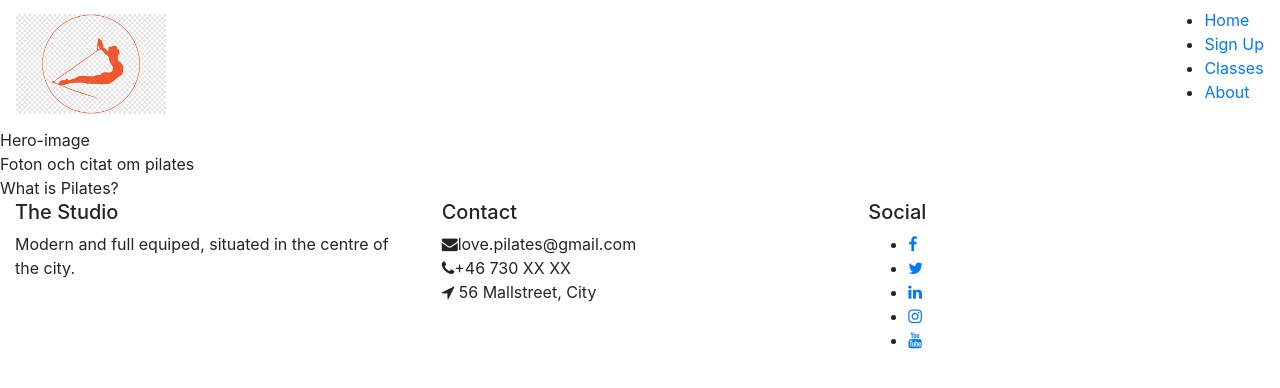
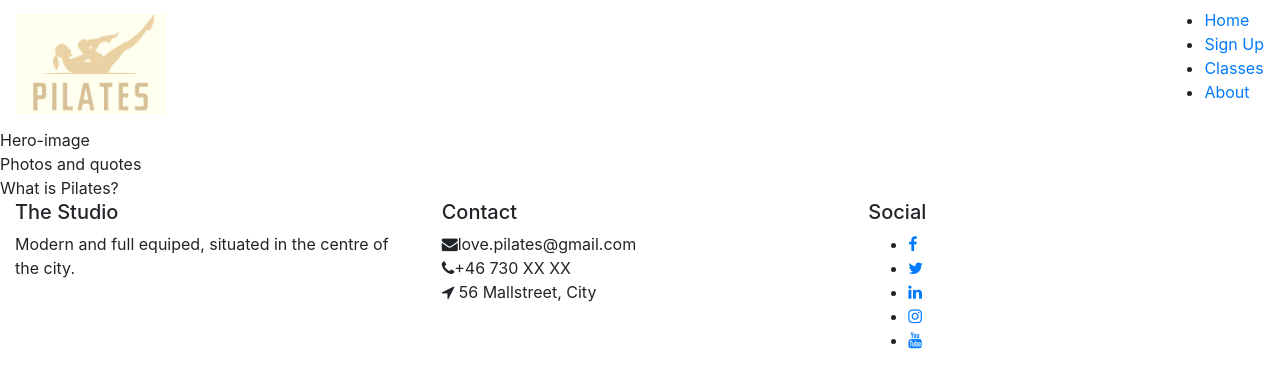
Before and after one commit to Carina-P/Love-Pilates, a plain HTML site: page index.html in a window 1280 px wide. Drawn offline with nearby package versions, Linux system fonts and the light colour scheme.

Commit message:
feat: Added/tested a logo

```diff
--- a/index.html
+++ b/index.html
@@ -14,7 +14,7 @@
         <header>
             <nav class="navbar">
                 <a class="navbar-brand" id="logo" href="index.html">
-                    <img src="assets/images/pilates-logga.png" width="150px" height="100px" alt="logo">
+                    <img src="assets/images/logo.png" width="150px" height="100px" alt="logo">
                 </a>
                 <ul>
                     <li><a href="index.html">Home</a></li>
@@ -30,7 +30,7 @@
         </section>
 
         <section>
-            Foton och citat om pilates
+            Photos and quotes
         </section>
 
         <section>
```
Also changed, not shown: assets/images/hero-image.png (added), assets/images/logo.png (added), assets/images/pilates-logga.png (deleted).
